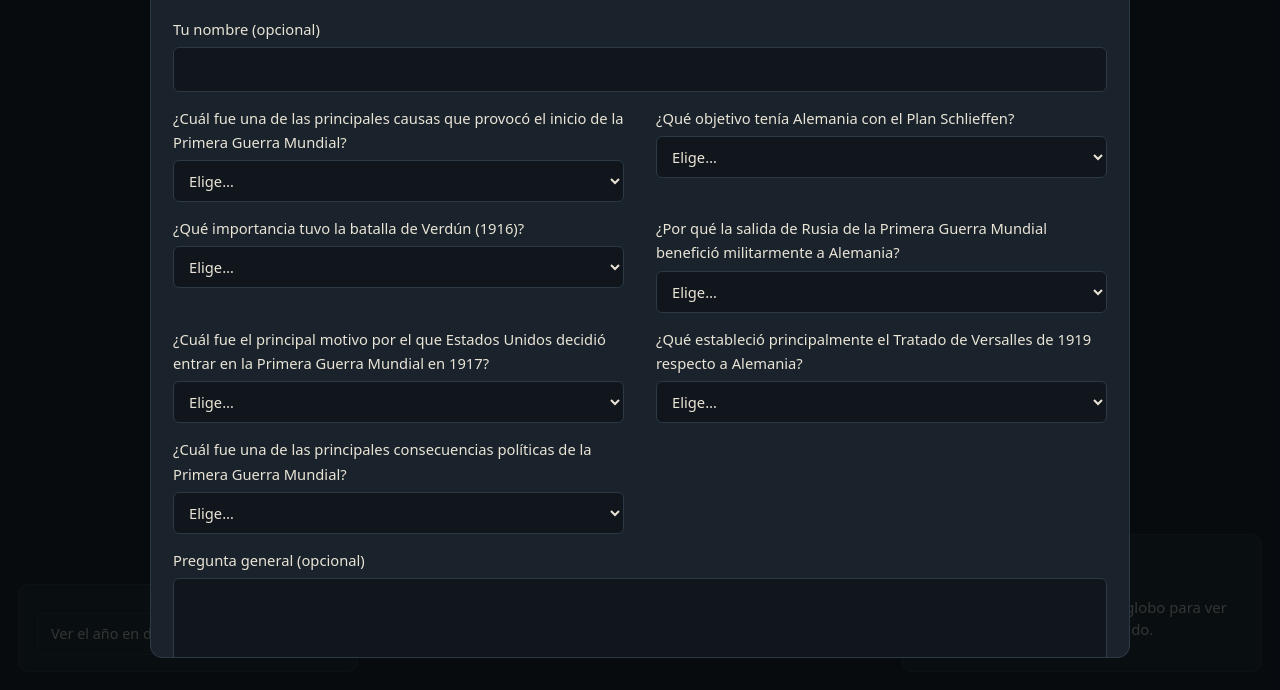
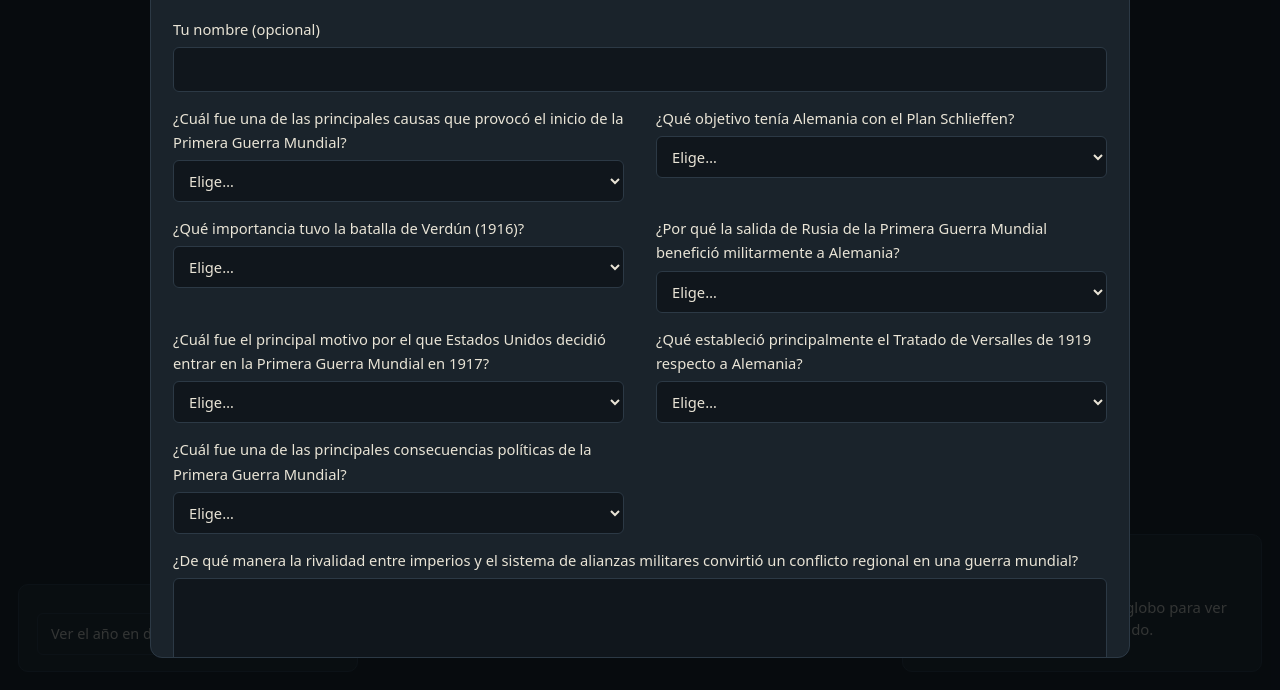
Before and after one commit to historiaoccidente92-lang/1-_Guerra_Mundial, a plain HTML site: page global.html in a window 1280 px wide. Both pictures are taken after a click on the button "Encuesta". Shown: the part 110-800 px from the top of the page. Drawn offline with nearby package versions, Linux system fonts and the light colour scheme; a script that the page names is missing.

Commit message:
Update global.html

```diff
--- a/global.html
+++ b/global.html
@@ -92,7 +92,7 @@
       <select id="p6" required><option value="">Elige…</option><option value="A">La expansión de sus territorios en Europa.</option><option value="B">Su incorporación a la Triple Entente.</option><option value="C">La eliminación de todas las sanciones económicas.</option><option value="D">La aceptación de responsabilidad por la guerra, el pago de reparaciones y la reducción de su ejército.</option><option value="E">La división de Alemania entre Francia e Inglaterra.</option></select></label>
     <label>¿Cuál fue una de las principales consecuencias políticas de la Primera Guerra Mundial?
       <select id="p7" required><option value="">Elige…</option><option value="A">El fortalecimiento de todos los imperios europeos.</option><option value="B"> La desaparición de los imperios alemán, austrohúngaro, ruso y otomano.</option><option value="C">La unificación de todos los países europeos.</option><option value="D">La desaparición del capitalismo.</option><options value="E">El inicio inmediato de la Guerra Fría.</options></select></label>
-     <label class="full">Pregunta general (opcional)<textarea id="sComent" maxlength="500"></textarea></label>
+     <label class="full">¿De qué manera la rivalidad entre imperios y el sistema de alianzas militares convirtió un conflicto regional en una guerra mundial?<textarea id="sComent" maxlength="500"></textarea></label>
     <button type="submit" id="sEnviar" class="full">Enviar respuestas</button>
     <p id="sMsg" class="full" role="status"></p>
    </form>
```
